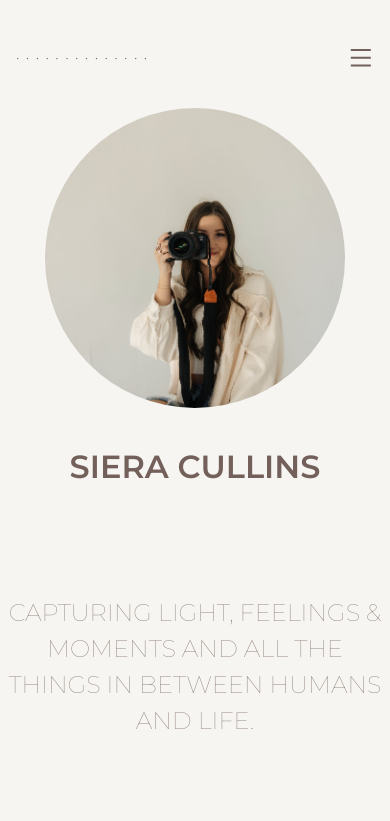
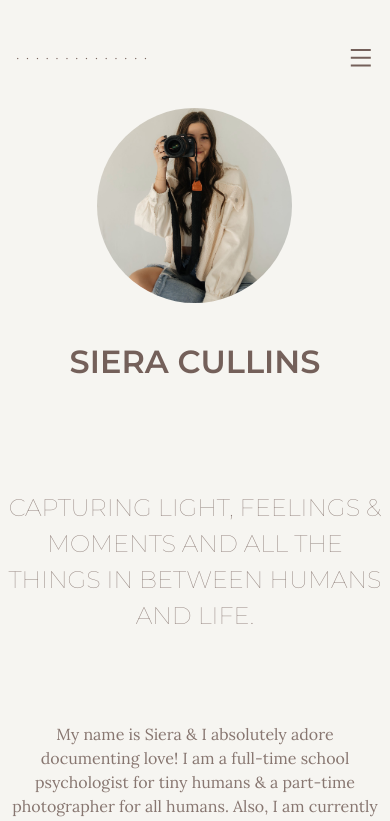
Before and after one commit to jsshigham/silovelymoments, a React (Vite) app: page /about in a window 390 px wide. Shown: the top 821 px of the page. Built offline with nearby package versions, Linux system fonts and the light colour scheme; the HTML template or start-up script is replaced by a standard one.

Commit message:
change to about img siera

```diff
--- a/src/pages/About/aboutPage.css
+++ b/src/pages/About/aboutPage.css
@@ -55,8 +55,11 @@ section {
 }
 
 #sieraWithCamera {
-  width: 100%;
-  height: 100%;
+  width: 120%;
+  height: 120%;
+  top: -20%;
+  left: -15%;
+  position: relative;
   object-fit: cover;
 }
 
@@ -105,9 +108,15 @@ section {
   }
 
   #sieraWithCameraDiv {
-    height: 300px;
-    width: 300px;
+    height: 50vw;
+    width: 50vw;
     border-radius: 50%;
+  }
+
+  #sieraWithCamera {
+    width: 120%;
+    height: unset;
+    top: -65%;
   }
 
   #aboutDescription {
```
